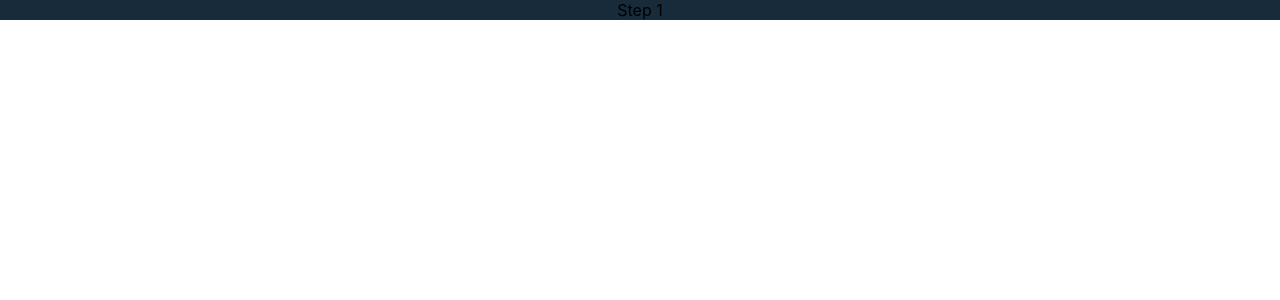
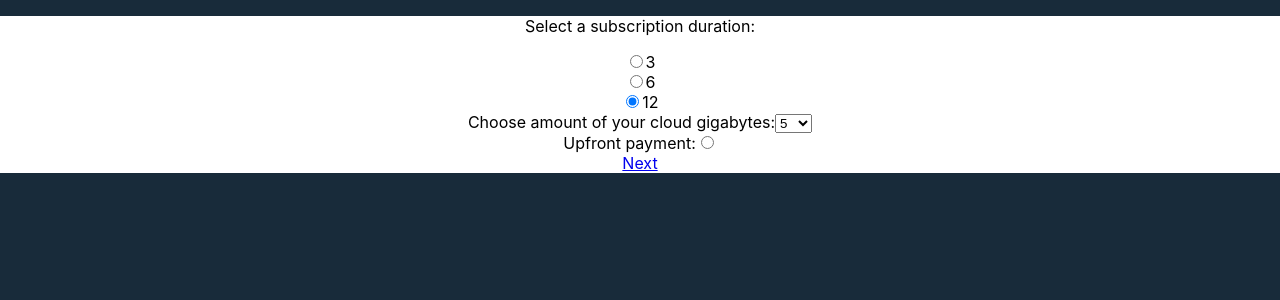
Before and after one commit to zuni4ka/Coding-challenge-December-19, a React (Create React App) app: page / in a window 1280 px wide. Shown: the top 300 px of the page. Built offline with nearby package versions, Linux system fonts and the light colour scheme.

Commit message:
Add skeleton markup

```diff
--- a/src/App.css
+++ b/src/App.css
@@ -1,4 +1,4 @@
 .App {
   text-align: center;
-  background-color: #182b3a;
+  background-color: white;
 }
--- a/src/App.js
+++ b/src/App.js
@@ -71,7 +71,55 @@ class App extends React.Component {
             exact
             component={() => {
               return (
-                <div>Step 1</div>
+                <div>
+                  <p>Select a subscription duration:</p>
+                  <div>
+                    <input
+                      type="radio"
+                      id="quarter"
+                      name="duration"
+                      value="quarter"
+                    />
+                    <label for="quarter">3</label>
+                  </div>
+                  <div>
+                    <input
+                      type="radio"
+                      id="half-year"
+                      name="duration"
+                      value="half-year"
+                    />
+                    <label for="half-year">6</label>
+                  </div>
+                  <div>
+                    <input
+                      type="radio"
+                      id="year"
+                      name="duration"
+                      value="year"
+                      checked
+                    />
+                    <label for="year">12</label>
+                  </div>
+                  <label for="gigabytes-select">Choose amount of your cloud gigabytes:</label>
+                  <select name="gigabytes" id="gigabytes-select">
+                    <option>3</option>
+                    <option selected>5</option>
+                    <option>10</option>
+                    <option>20</option>
+                    <option>30</option>
+                    <option>50</option>
+                  </select>
+                  <div class="upfront-payment">
+                    <label for="upfront">Upfront payment:</label>
+                    <input
+                      type="radio"
+                      id="upfront"
+                      name="upfront"
+                    />
+                  </div>
+                  <a class="submit-button" href="/step-2">Next</a>
+                </div>
               );
             }}
           />
@@ -79,21 +127,157 @@ class App extends React.Component {
             path="/step-2"
             component={() => {
               return (
-                <div>Step 2</div>
+                <div>
+                  <form action="" method="get" class="user-data">
+                    <div class="user-data">
+                      <label for="name">First name:</label>
+                      <input
+                        type="text"
+                        name="first-name"
+                        id="name"
+                        required
+                      />
+                    </div>
+                    <div class="user-data">
+                      <label for="name">Last name:</label>
+                      <input
+                        type="text"
+                        name="last-name"
+                        id="name"
+                        required
+                      />
+                    </div>
+                    <div class="user-data">
+                      <label for="email">Email: </label>
+                      <input
+                        type="email"
+                        name="email"
+                        id="email"
+                        pattern="^[^@]+@[^@]+\.[^@]+$"
+                        required
+                      />
+                    </div>
+                    <div class="user-data">
+                      <label for="street-address">Street Address:</label>
+                      <input
+                        type="text"
+                        name="street"
+                        id="street-address"
+                        required
+                      />
+                    </div>
+                  </form>
+                  <div class="buttons">
+                    <a class="return-button" href="/">Back</a>
+                    <a class="submit-button" href="/step-3">Next</a>
+                  </div>
+                </div>
               );
             }} />
           <Route
             path="/step-3"
             component={() => {
               return (
-                <div>Step 3</div>
+                <div>
+                  <form action="" method="get" class="card-data">
+                  <div class="payment__inputs">
+                    <div class="payment__card-group">
+                      <p class="text-input">
+                        <input
+                          type="text"
+                          class="text-input__input"
+                          name="card-number"
+                          id="payment__card-number"
+                          required
+                        />
+                        <label class="text-input__label" for="payment__card-number">Payment card number</label>
+                      </p>
+                      <p class="text-input">
+                        <input
+                          type="text"
+                          class="text-input__input"
+                          name="card-date"
+                          id="payment__card-date"
+                          placeholder="mm/yy"
+                          pattern="^((0[1-9])|(1[0-2]))\/(\d{2})$"
+                          required
+                        />
+                        <label class="text-input__label" for="payment__card-date">mm/yy</label>
+                      </p>
+                      <p class="text-input">
+                        <input
+                          type="text"
+                          class="text-input__input"
+                          name="card-cvc"
+                          id="payment__card-cvc"
+                          pattern="[1-9][0-9][0-9]"
+                          required
+                        />
+                        <label class="text-input__label" for="payment__card-cvc">CVC</label>
+                      </p>
+                    </div>
+                    <div class="payment__cardholder-group">
+                      <p class="text-input">
+                        <input
+                          type="text"
+                          class="text-input__input"
+                          name="cardholder"
+                          id="payment__cardholder"
+                          required
+                        />
+                        <label class="text-input__label" for="payment__cardholder">Cardholder name</label>
+                      </p>
+                    </div>
+                  </div>
+                  </form>
+                  <div class="buttons">
+                    <a class="return-button" href="/step-2">Back</a>
+                    <a class="submit-button" href="/step-4">Next</a>
+                  </div>
+                </div>
               );
             }} />
           <Route
             path="/step-4"
             component={() => {
               return (
-                <div>Step 4</div>
+                <div>
+                  <div class="order-summary">
+                    <ul class="subscription-parameters-list">
+                      <li>Duration:</li>
+                      <li>Amount of gigabytes in a cloud:</li>
+                      <li>Upfront payment:</li>
+                    </ul>
+                    <ul class="user-data-list">
+                      <li>First name</li>
+                      <li>Last name</li>
+                      <li>Email</li>
+                      <li>Street Address</li>
+                    </ul>
+                    <ul class="card-data-list">
+                      <li>Card number</li>
+                      <li>Card expiration date</li>
+                      <li>Card security code</li>
+                      <li>Cardholder name</li>
+                    </ul>
+                    <p class="price-output">$100</p>
+                    <p class="discount">- 10%</p>
+                  </div>
+                  <div class="terms-agreement-container">
+                    <label for="terms-agreement">Check here to indicate that you have read and agree to the terms of the
+                      <a href="https://cloud.google.com/terms/">Cloud Storage Terms of Service</a>
+                    </label>
+                    <input
+                      type="radio"
+                      id="terms-agreement"
+                      name="terms-agreement"
+                    />
+                  </div>
+                  <div class="buttons">
+                    <a class="return-button" href="/step-3">Back</a>
+                    <button class="submit-order" type="submit">Confirm order</button>
+                  </div>
+                </div>
               );
             }} />
         </Switch>
--- a/src/index.css
+++ b/src/index.css
@@ -5,6 +5,7 @@ body {
     sans-serif;
   -webkit-font-smoothing: antialiased;
   -moz-osx-font-smoothing: grayscale;
+  background-color: #182b3a;
 }
 
 code {
```
